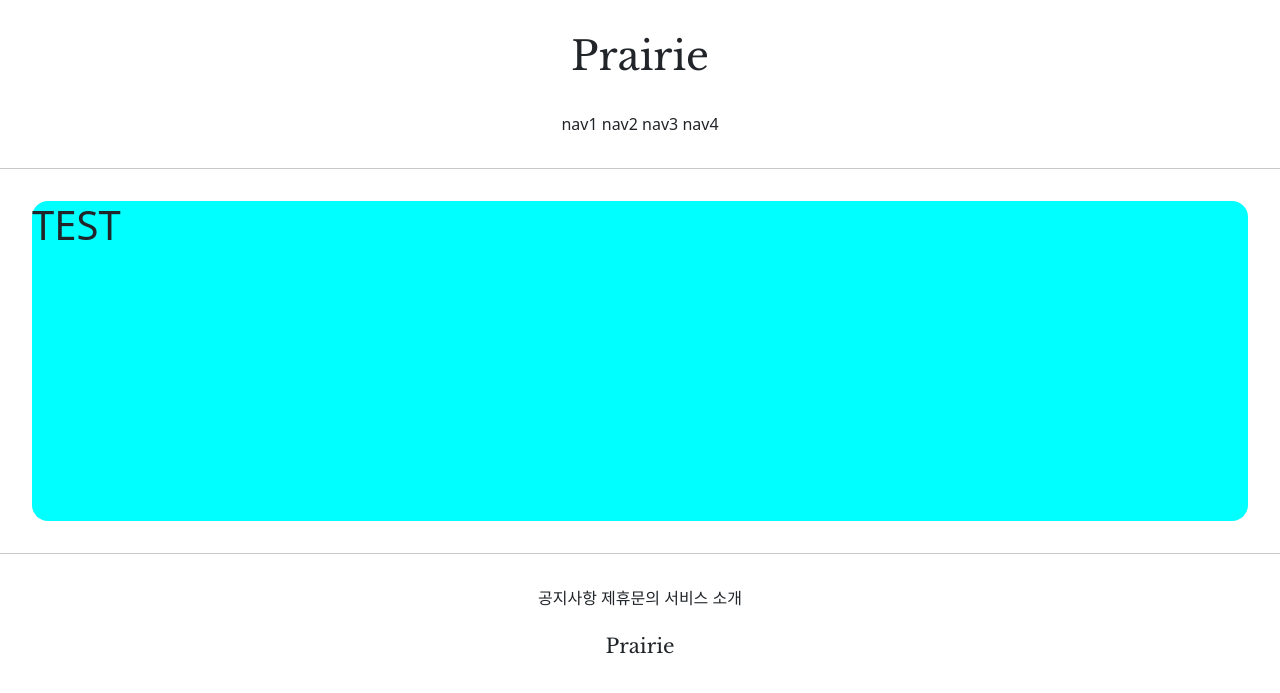
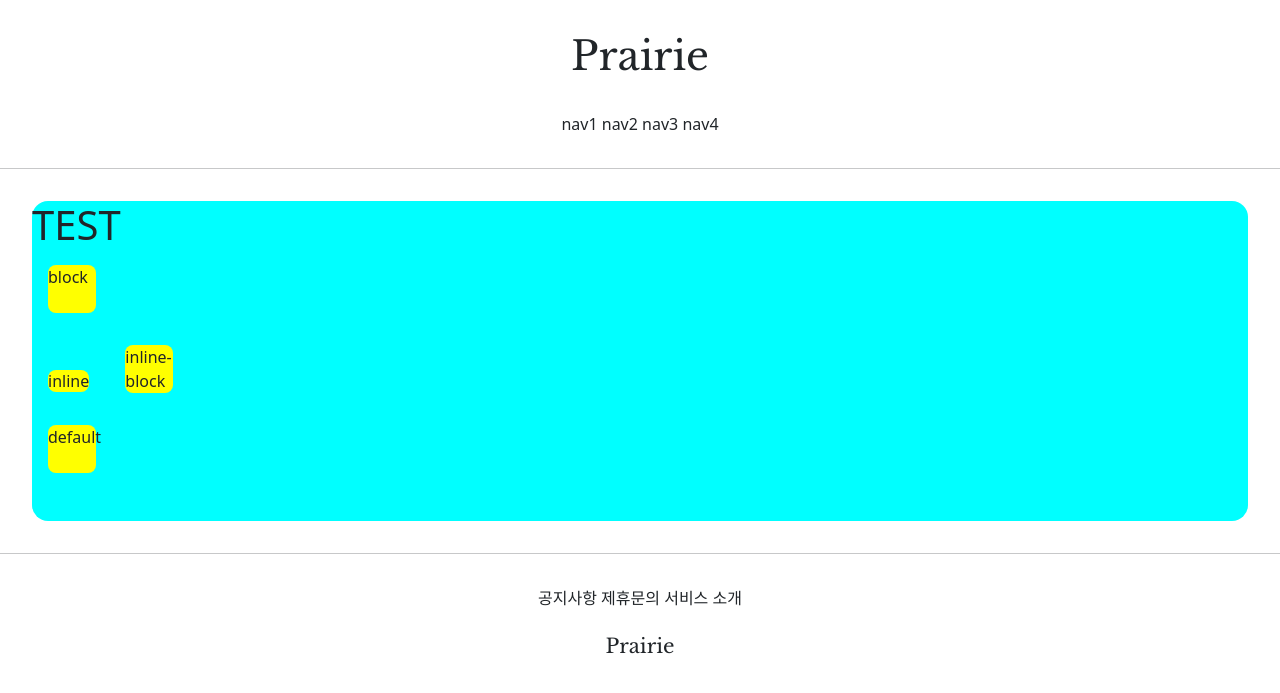
Before and after one commit to YuseonChoi/gis1, a Django app: page /accounts/hello_world/ in a window 1280 px wide. Shown: the top 693 px of the page. Run offline with Django 3.2, Linux system fonts and the light colour scheme; parts of the project's set-up code (start-up, migrations or seed data) failed here and were passed over.

Commit message:
7/7 class1 commit 2

```diff
--- a/accountapp/templates/accountapp/hello_world.html
+++ b/accountapp/templates/accountapp/hello_world.html
@@ -2,8 +2,27 @@
 
 {% block content %}
 
+    <style>
+
+        .testing {
+            background-color: yellow;
+            margin: 1rem;
+            height: 48px;
+            width: 48px;
+            border-radius: .5rem;
+        }
+
+    </style>
+
     <div style="height:20rem; background-color:aqua; margin:2rem; border-radius:1rem;">
-    <h1>TEST</h1>
+        <h1>TEST</h1>
+
+        <div class="testing" style="display: block">block</div>
+        <div class="testing" style="display: inline">inline</div>
+        <div class="testing" style="display: inline-block">inline-block</div>
+        <div class="testing" style="display: none">none</div>
+        <div class="testing">default</div>
+
     </div>
 
 {% endblock %}
```
